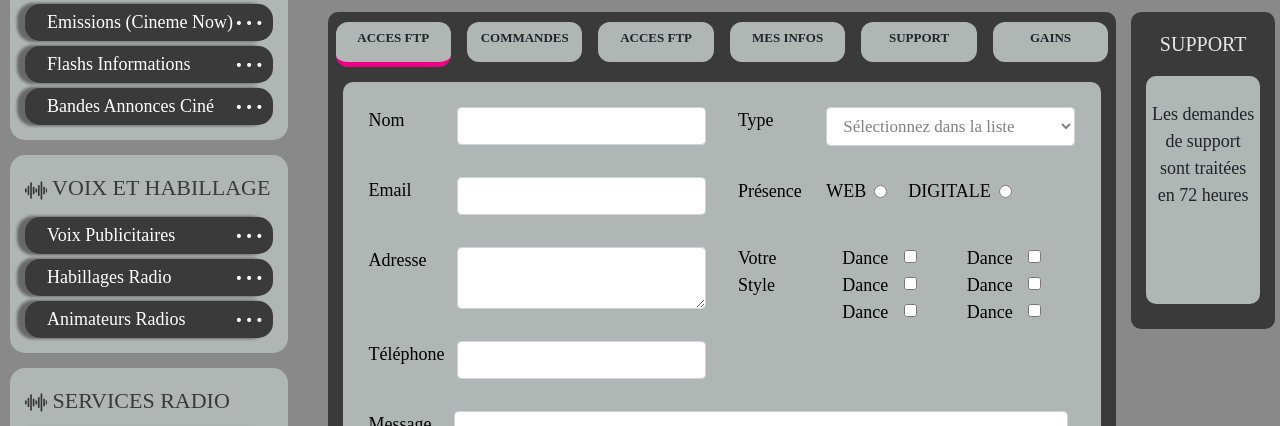
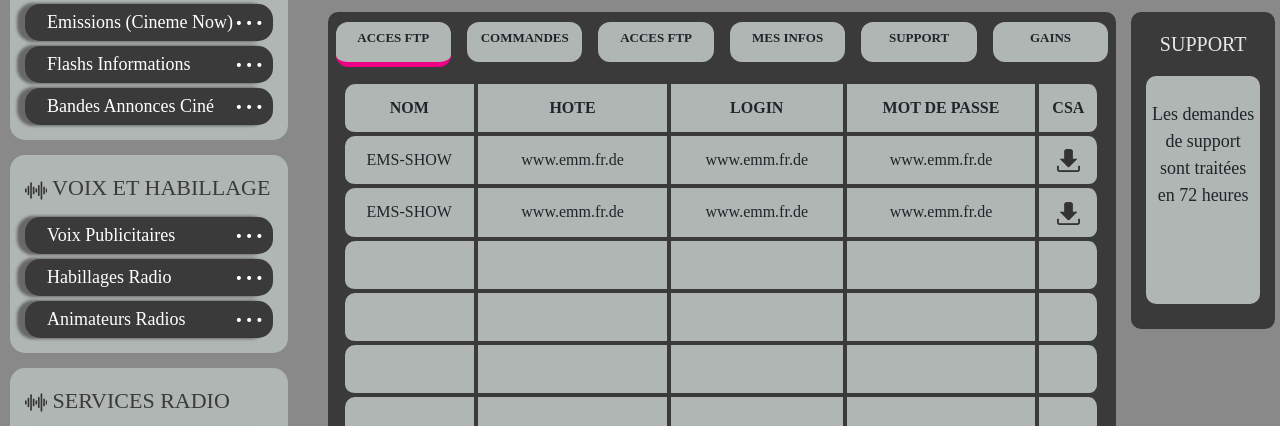
Before and after one commit to chilouhfaouzi/Radio_Front_End, a plain HTML site: page index.html in a window 1280 px wide. Shown: the part 299-725 px from the top of the page. Drawn offline with Linux system fonts and the light colour scheme.

Commit message:
Update index.html

```diff
--- a/index.html
+++ b/index.html
@@ -169,7 +169,7 @@
                       </div>
                     </div>
                     <div class="my_collapse">
-                      <div class="ftp">
+                      <div class="ftp show">
                         <table class="table">
                           <thead>
                             <tr class="text-center">
@@ -273,7 +273,7 @@
                       <div class="commandes text-center">Commandes</div>
                       <div class="factures text-center">Factures</div>
                       <!----- Start MES INFOS  ------->
-                      <div class="info text-center show">
+                      <div class="info text-center ">
                         <div class="grey-back">
                           <form action="">
                             <div class="row">
```
